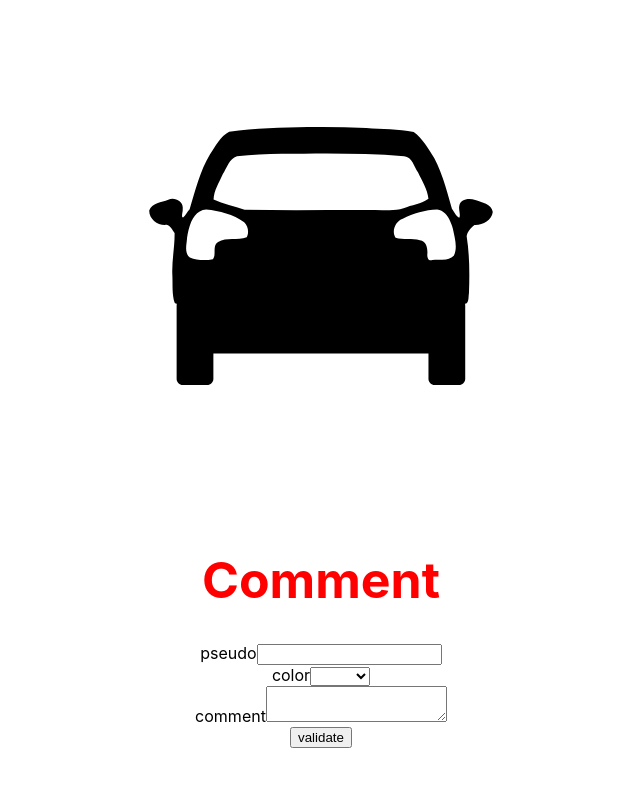
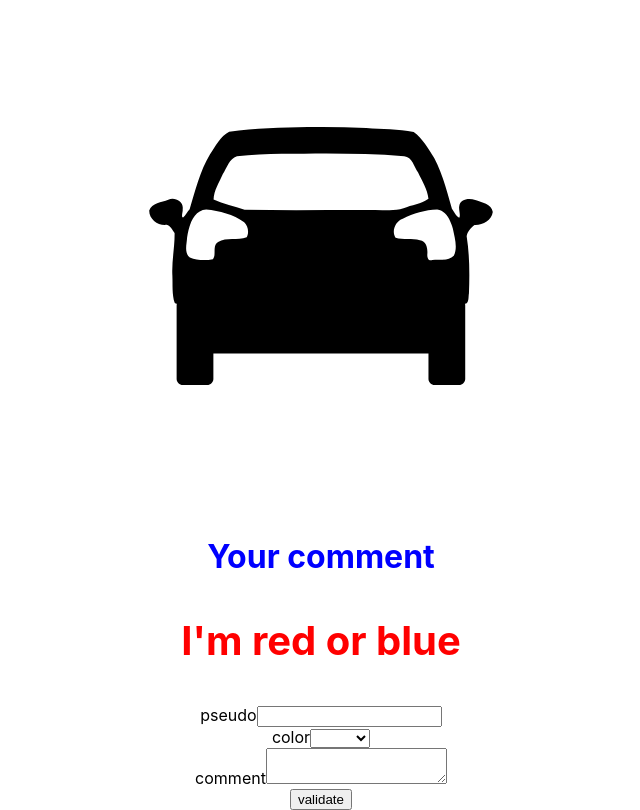
Before and after one commit to z-bj/forms-dk, a React (Create React App) app: page / in a window 1280 px wide. Shown: the whole page, without its empty margins (319-959 px from the left). Built offline with nearby package versions, Linux system fonts and the light colour scheme.

Commit message:
add css styleSheet with backticks

```diff
--- a/src/App.js
+++ b/src/App.js
@@ -4,7 +4,7 @@ import Form from "./Form";
 function App() {
   return (
     <div className="App">
-      <Form />
+      <Form head={!true} />
     </div>
   );
 }
--- a/src/Form.js
+++ b/src/Form.js
@@ -1,7 +1,7 @@
 import React, { Component } from "react";
 import Car from "./Car";
+import "./Style.css";
 
-const redTitle = { fontSize: "50px", color: "red" }; //css inLine
 class Form extends Component {
   state = {
     username: "",
@@ -29,10 +29,13 @@ class Form extends Component {
     );
   };
   render() {
+    const myClass = this.props.head ? "blue" : "red";
     return (
       <div>
         <Car color={this.state.color} height="400" />
-        <h1 style={redTitle}>Comment</h1> {/**!inLine CSS*/}
+        <h1 className="blue">Your comment</h1>
+        <p className={`${myClass} bigFont`}>I'm red or blue</p>{" "}
+        {/*we use `${}` to avoid having to manage the spacing of the classes in html in the dom because if we are not careful, they stick together and the style is not applied*/}
         <form onSubmit={this.handleSubmitForm}>
           <div>
             <label htmlFor="">pseudo</label>
--- a/src/Style.css
+++ b/src/Style.css
@@ -1,6 +1,11 @@
 .blue {
   color: blue;
 }
-.blue {
+.red {
   color: red;
 }
+
+.bigFont {
+  font-size: 40px;
+  font-weight: bold;
+}
```
